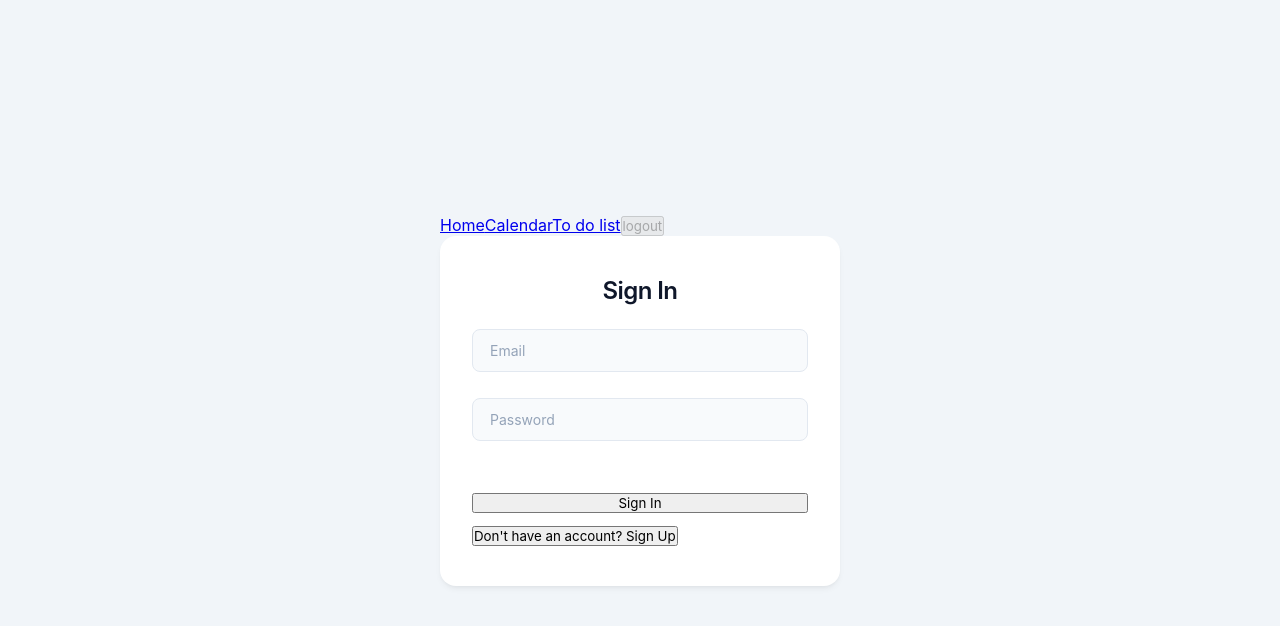
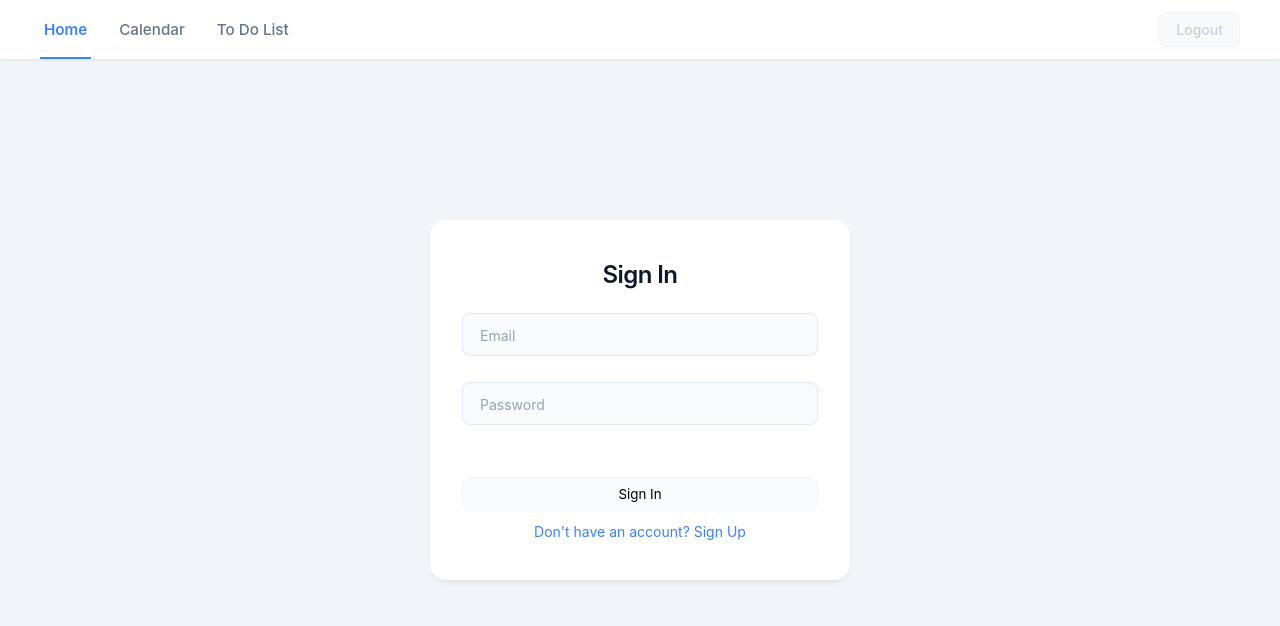
Before and after one commit to nuponnn/To-do-list, a React (Vite) app: page / in a window 1280 px wide. Shown: the top 626 px of the page. Built offline with nearby package versions, Linux system fonts and the light colour scheme; no server answers.

Commit message:
feat: add system cache data

```diff
--- /dev/null
+++ b/src/Context/TodoProvider.tsx
@@ -0,0 +1,23 @@
+import { createContext,useState,useContext } from "react";
+import { type Todolist } from "../components/services";
+
+interface TodoContextType {
+  todosCache: Record<string, Todolist[]>;
+  setTodosCache: React.Dispatch<React.SetStateAction<Record<string, Todolist[]>>>;
+}
+const TodoContext = createContext<TodoContextType | undefined>(undefined);
+
+export default function TodoProvider({ children }: { children: React.ReactNode }) {
+  const [todosCache, setTodosCache] = useState<Record<string, Todolist[]>>({});
+
+  return (
+    <TodoContext.Provider value={{ todosCache, setTodosCache }}>
+      {children}
+    </TodoContext.Provider>
+  );
+}
+export const useTodo = () => {
+  const context = useContext(TodoContext);
+  if (!context) throw new Error("useTodo must be used within a TodoProvider");
+  return context;
+};
--- a/src/Layouts/Navber.tsx
+++ b/src/Layouts/Navber.tsx
@@ -1,18 +1,36 @@
-import { Link } from "react-router-dom";
+import { Link, useLocation } from "react-router-dom";
 import dayjs from "dayjs";
 import { AuthContext } from "../Context/AuthPreventContext";
-export default function Navber() {
+
+export default function Navbar() {
   const dateStr = dayjs().format("YYYY-MM-DD");
-  const { logout,user } = AuthContext();
+  const { logout, user } = AuthContext();
+  const location = useLocation(); // ใช้เช็คว่าอยู่หน้าไหนเพื่อไฮไลท์สีเมนูได้
+
   return (
-    <div>
-      <Link to="/">Home</Link>
-      <Link to="/calendar">Calendar</Link>
-      <Link to={`/to-do-list/${dateStr}`}>To do list</Link>
+    <nav className="navbar">
+      <div className="nav-container">
+        {/* กลุ่มลิงก์เมนูฝั่งซ้าย */}
+        <div className="nav-links">
+          <Link to="/" className={`nav-item ${location.pathname === "/" ? "active" : ""}`}>
+            Home
+          </Link>
+          <Link to="/calendar" className={`nav-item ${location.pathname === "/calendar" ? "active" : ""}`}>
+            Calendar
+          </Link>
+          <Link to={`/to-do-list/${dateStr}`} className={`nav-item ${location.pathname.startsWith("/to-do-list") ? "active" : ""}`}>
+            To Do List
+          </Link>
+        </div>
 
-      <button onClick={logout} disabled={!user}>
-        logout
-      </button>
-    </div>
+        {/* กลุ่มโปรไฟล์/ปุ่มฝั่งขวา */}
+        <div className="nav-actions">
+          {user && <span className="user-email">{user.email}</span>}
+          <button className="btn-logout" onClick={logout} disabled={!user}>
+            Logout
+          </button>
+        </div>
+      </div>
+    </nav>
   );
 }
--- a/src/Pages/App.tsx
+++ b/src/Pages/App.tsx
@@ -1,18 +1,14 @@
-import { useEffect, useReducer } from "react";
+import { useReducer } from "react";
 // import reactLogo from './assets/react.svg'
 // import viteLogo from './assets/vite.svg'
 // import heroImg from './assets/hero.png'
 
 import { db } from "../firebase";
-import { collection, doc, writeBatch } from "firebase/firestore";
+import {  doc, writeBatch } from "firebase/firestore";
 import { AuthContext } from "../Context/AuthPreventContext";
 import "../assets/css/App.css";
 
-interface MyData {
-  uid?: string;
-  name?: string;
-  updatedAt?: Date;
-}
+
 
 type AuthMode = "signin" | "signup";
 interface AuthState {
@@ -40,6 +36,7 @@ const translateError = (errorCode: string): string => {
     "auth/weak-password": "Password must be at least 6 characters long.",
     "auth/too-many-requests": "Account temporarily suspended due to multiple failed attempts.",
     "auth/user-logining": "Please sign out before signing in with a new account.",
+    "passwords-not-match": "Passwords do not match.",
   };
   return errors[errorCode] || "Something went wrong. Please try again.";
 };
@@ -132,7 +129,7 @@ function App() {
       console.error("Signup error:", error);
       dispatch({
         type: "AUTH_ERROR",
-        error: (error as { code?: string }).code || "",
+        error: (error as { code?: string }).code || "unknown-error",
       });
     }
 
@@ -196,21 +193,23 @@ function App() {
             )}
           </div>
           {authState.error && <div className="error-box">{authState.error}</div>}
-          <button type="submit" disabled={authState.isLoading} className="submit-button button-auth">
+          {authState.isLoading ? "Loading..." :(
+<>
+
+          <button type="submit" className="submit-button button-auth">
             {authState.Mode !== "signin" ? " Sign Up" : "Sign In"}
           </button>
-          <div>
+
             {authState.isLoading ? "Loading..." :(
             <button
               type="button"
               onClick={() => dispatch({ type: "SWITCH_MODE" })}
-              className="switch-mode-button button-auth"
+              className="switch-mode-button "
             >
               {authState.Mode === "signin"
                 ? "Don't have an account? Sign Up"
                 : "Already have an account?Sign In"}
-            </button>)}
-          </div>
+            </button>)}</>)}
         </form>
 
       </section>
--- a/src/assets/css/App.css
+++ b/src/assets/css/App.css
@@ -22,8 +22,9 @@ body {
   padding: 2.5rem 2rem;
   border-radius: 16px; /* ขอบมนระดับเดียวกับตัว Calendar */
   width: 100%;
-  min-width: 400px;
-  max-width: 800px;
+  max-width: 600px;
+  min-width: 420px;
+
 
   box-shadow: 0 4px 6px -1px rgba(0, 0, 0, 0.05), 0 2px 4px -2px rgba(0, 0, 0, 0.05); /* เงาซอฟต์ดึงมาจากตัวปฏิทิน */
   display: flex;
@@ -51,6 +52,28 @@ body {
 .auth-form div {
   width: 100%;
 }
+.button-auth{
+  padding: 8px;
+  background-color: #f8fafc; /* เปลี่ยนพื้นหลังกล่องวันเป็นเทาอ่อนมากๆ */
+  border: 1px solid #f1f5f9; /* เส้นขอบจางลง */
+  border-radius: 8px;
+}
+.button-auth:hover {
+  background-color: #ffffff;
+  border-color: #cbd5e1;
+  scale: 1.05; /* เพิ่มเอฟเฟกต์ขยายเล็กน้อยเพื่อให้ดูมีชีวิตชีวาขึ้น */
+}
+.switch-mode-button{
+  background: none;
+  border: none;
+  color: #3b82f6; /* สีฟ้าพรีเมียมตามสีปุ่มหลัก */
+  cursor: pointer;
+  font-size: 0.875rem;
+  padding: 0;
+  align-self: center;
+
+}
+
 /* จัดกลุ่ม Input และ Label ให้อยู่ด้วยกันในระนาบ Position: relative */
 .input-group {
   position: relative;
--- a/src/assets/css/Calendar.css
+++ b/src/assets/css/Calendar.css
@@ -1,3 +1,7 @@
+.Caleder-page{
+  margin: 70px 1rem 1rem;
+
+}
 .calendar {
   display: grid;
   grid-template-columns: repeat(7, 1fr);
--- a/src/assets/css/index.css
+++ b/src/assets/css/index.css
@@ -111,3 +111,117 @@ code {
   padding: 4px 8px;
   background: var(--code-bg);
 } */
+/* --- Navbar Styling --- */
+* {
+  box-sizing: border-box;
+  margin: 0;
+  padding: 0;
+  font-family: -apple-system, BlinkMacSystemFont, "Segoe UI", Roboto, Helvetica, Arial, sans-serif;
+}
+
+body {
+  background-color: #f1f5f9; /* ดึงมาจากสีพื้นหลังสไลเดอร์เดือน ให้ความรู้สึกสบายตา */
+  color: #0f172a; /* ใช้สีตัวอักษรเข้มจัดตามจุดทีเลือกไฮไลท์หลัก */
+  display: flex;
+  justify-content: center;
+  align-items: center;
+  min-height: 100vh;
+  padding: 20px;
+}
+.navbar {
+  width: 100%;
+  background-color: #ffffff; /* ขาวนวลสะอาดตา */
+  border-bottom: 1px solid #e2e8f0; /* เส้นคั่นบางๆ ด้านล่าง */
+  padding: 0.75rem 1.5rem;
+  position: fixed; /* ตรึงไว้ด้านบนสุดของหน้าจอ */
+  top: 0;
+  left: 0;
+  z-index: 1000;
+  box-shadow: 0 1px 2px 0 rgba(0, 0, 0, 0.05); /* เงาจางๆ เพิ่มมิติ */
+}
+
+.nav-container {
+  max-width: 1200px; /* ความกว้างสูงสุดให้พอดีสายตา */
+  margin: 0 auto;
+  display: flex;
+  justify-content: space-between; /* แยกฝั่งซ้าย-ขวาออกจากกัน */
+  align-items: center;
+}
+
+/* กลุ่มลิงก์เมนู */
+.nav-links {
+  display: flex;
+  gap: 1.5rem; /* ระยะห่างระหว่างเมนู */
+}
+
+.nav-item {
+  text-decoration: none;
+  font-size: 0.95rem;
+  font-weight: 500;
+  color: #64748b; /* สีเทาสุภาพ */
+  padding: 0.5rem 0.25rem;
+  transition: all 0.2s ease;
+  position: relative;
+}
+
+.nav-item:hover {
+  color: #3b82f6; /* เปลี่ยนเป็นสีฟ้าพรีเมียมเมื่อเมาส์ชี้ */
+}
+
+/* เอฟเฟกต์ไฮไลท์หน้าปัจจุบัน */
+.nav-item.active {
+  color: #3b82f6;
+  font-weight: 600;
+}
+
+.nav-item.active::after {
+  content: "";
+  position: absolute;
+  bottom: -12px; /* ดึงเส้นลงมาชนขอบล่างของ navbar */
+  left: 0;
+  width: 100%;
+  height: 2px;
+  background-color: #3b82f6; /* เส้นฟ้าขีดเส้นใต้เมนูที่เลือก */
+}
+
+/* กลุ่มฝั่งขวา (User & Logout) */
+.nav-actions {
+  display: flex;
+  align-items: center;
+  gap: 1rem;
+}
+
+.user-email {
+  font-size: 0.875rem;
+  color: #64748b;
+}
+
+.btn-logout {
+  background-color: #fff;
+  border: 1px solid #e2e8f0;
+  color: #64748b;
+  padding: 0.5rem 1rem;
+  border-radius: 6px;
+  font-size: 0.875rem;
+  font-weight: 500;
+  cursor: pointer;
+  transition: all 0.2s cubic-bezier(0.25, 1, 0.5, 1);
+}
+
+.btn-logout:hover:not(:disabled) {
+  background-color: #fef2f2; /* เปลี่ยนเป็นสีแดงจางๆ ตอนจะกดออก */
+  border-color: #fee2e2;
+  color: #ef4444;
+  transform: translateY(-1px);
+}
+
+/* สไตล์ตอนที่ปุ่มปิดใช้งาน (ยังไม่ได้ล็อกอิน) */
+.btn-logout:disabled {
+  opacity: 0.5;
+  cursor: not-allowed;
+  background-color: #f1f5f9;
+  color: #94a3b8;
+}
+
+/* 💡 ข้อแนะนำเพิ่มเติม: เนื่องจากตัว Navbar เป็นแบบ fixed (ตรึงด้านบน)
+   ในแท็ก body หรือกล่องคอนเทนเนอร์หลักของหน้าต่างๆ ควรเพิ่ม padding-top: 70px; เพื่อไม่ให้เนื้อหาหลักโดนแถบเมนูบังครับ */
--- a/src/main.tsx
+++ b/src/main.tsx
@@ -6,13 +6,16 @@ import { RouterProvider} from 'react-router-dom'
 import './assets/css/index.css'
 import AuthPreventContext from "./Context/AuthPreventContext";
 import { router } from './Router';
-
+import TodoProvider from "./Context/TodoProvider";
 ReactDOM.createRoot(document.getElementById('root')!).render(
   <StrictMode>
     {/* 2. ส่งค่า router เข้าไปใน Provider */}
     <Suspense fallback="Loading...">
       <AuthPreventContext>
+        <TodoProvider>
+
         <RouterProvider router={router} />
+        </TodoProvider>
       </AuthPreventContext>
     </Suspense>
   </StrictMode>,
```
Also changed, not shown: src/Pages/Calendar.tsx (+44 -19 lines), src/Pages/Todolist.tsx (+59 -2 lines).
